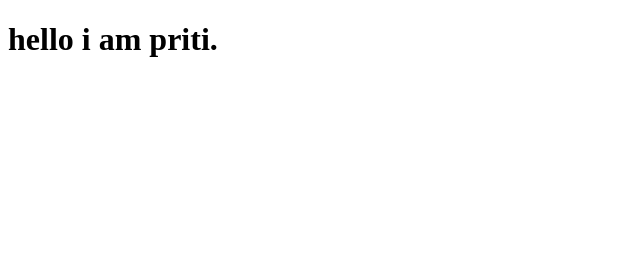
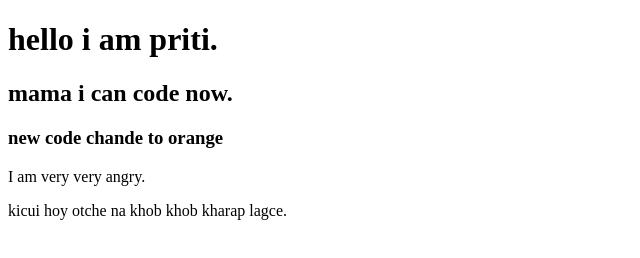
Before and after one commit to pritiproject/my-second-repo, a plain HTML site: page index.html in a window 1280 px wide. Shown: the whole page, without its empty margins (0-640 px from the left). Drawn offline with Linux system fonts and the light colour scheme.

Commit message:
my commit

```diff
--- a/index.html
+++ b/index.html
@@ -8,5 +8,9 @@
 </head>
 <body>
   <h1>hello i am priti.</h1>
+  <h2>mama i can code now.</h2>
+  <h3>new code chande to orange</h3>
+  <p>I am very very angry.</p>
+  <p>kicui hoy otche na khob khob kharap lagce.</p>
 </body>
 </html>
```
